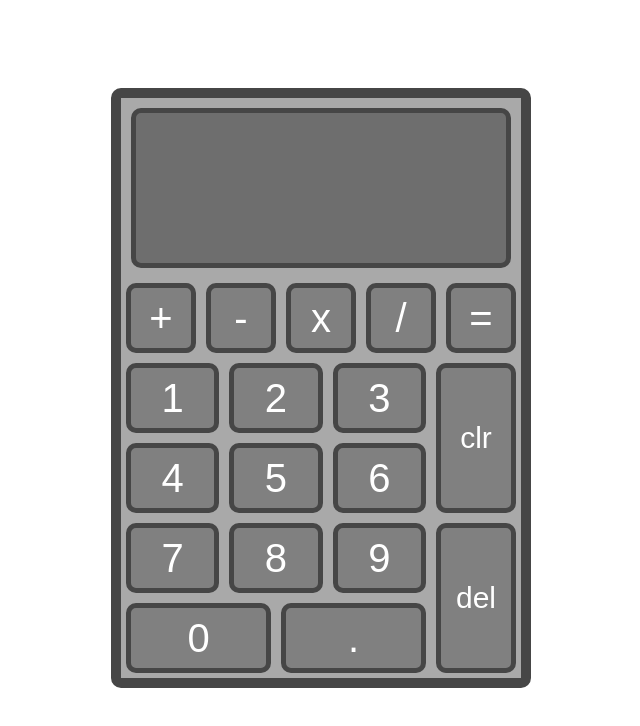
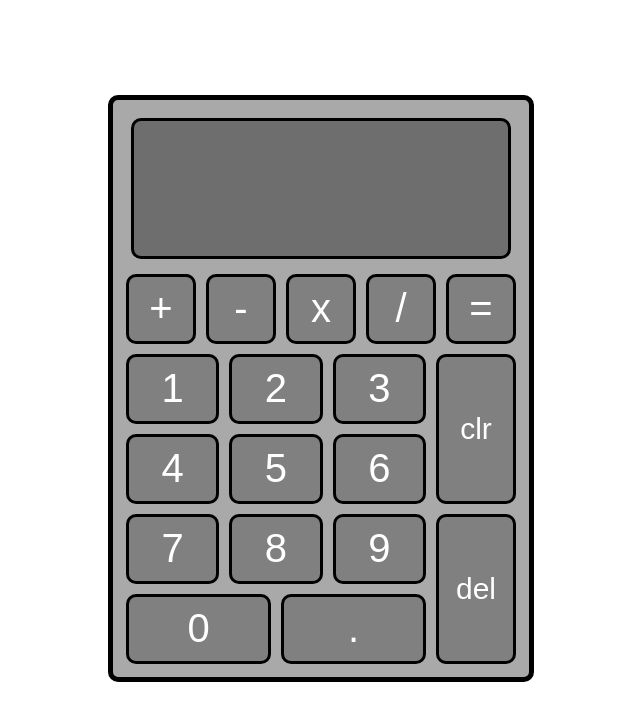
Before and after one commit to aashish-rupreja/calculator, a plain HTML site: page index.html in a window 1280 px wide. Shown: the whole page, without its empty margins (319-959 px from the left). Drawn offline with Linux system fonts and the light colour scheme.

Commit message:
Make border color black and change layout of some operation keys

```diff
--- a/style.css
+++ b/style.css
@@ -1,8 +1,9 @@
 /*************************** Styles ****************************/
 #calculator-body {
   background-color: darkgray;
-  border: 10px solid rgb(70, 70, 70);
+  border: 5px solid black;
   border-radius: 10px;
+  padding: 8px;
   width: 400px;
   height: fit-content;
 }
@@ -10,27 +11,35 @@
 #display {
   background-color: rgb(110, 110, 110);
   margin: 10px;
-  border: 5px solid rgb(70, 70, 70);
+  border: 3px solid black;
   border-radius: 10px;
   color: rgb(50, 50, 50);
-  min-height: 150px;
+  min-height: 135px;
   height: fit-content;
   font-size: 90px;
 }
 
-#expression {
-  font-size: 60px;
+#previous {
+  font-size: 50px;
   height: fit-content;
+  min-height: 55px;
   overflow-wrap: break-word;
+  text-align: right;
+  padding: 5px;
+  color: black;
 }
 
-#answer {
-  font-size: 80px;
+#current {
+  font-size: 60px;
+  text-align: right;
+  color: black;
+  height: fit-content;
+  min-height: 60px;
 }
 
 button {
   background-color: gray;
-  border: 5px solid rgb(70, 70, 70);
+  border: 3px solid black;
   border-radius: 10px;
   font-size: 40px;
   color: white;
@@ -80,12 +89,13 @@ button {
 #display {
   display: flex;
   flex-direction: column;
+  word-wrap: break-word;
 }
 
-/* #expression,
-#answer {
-  display: flex;
-} */
+#current {
+  align-self: flex-end;
+  overflow-wrap: break-word;
+}
 
 #keys {
   display: flex;
```
